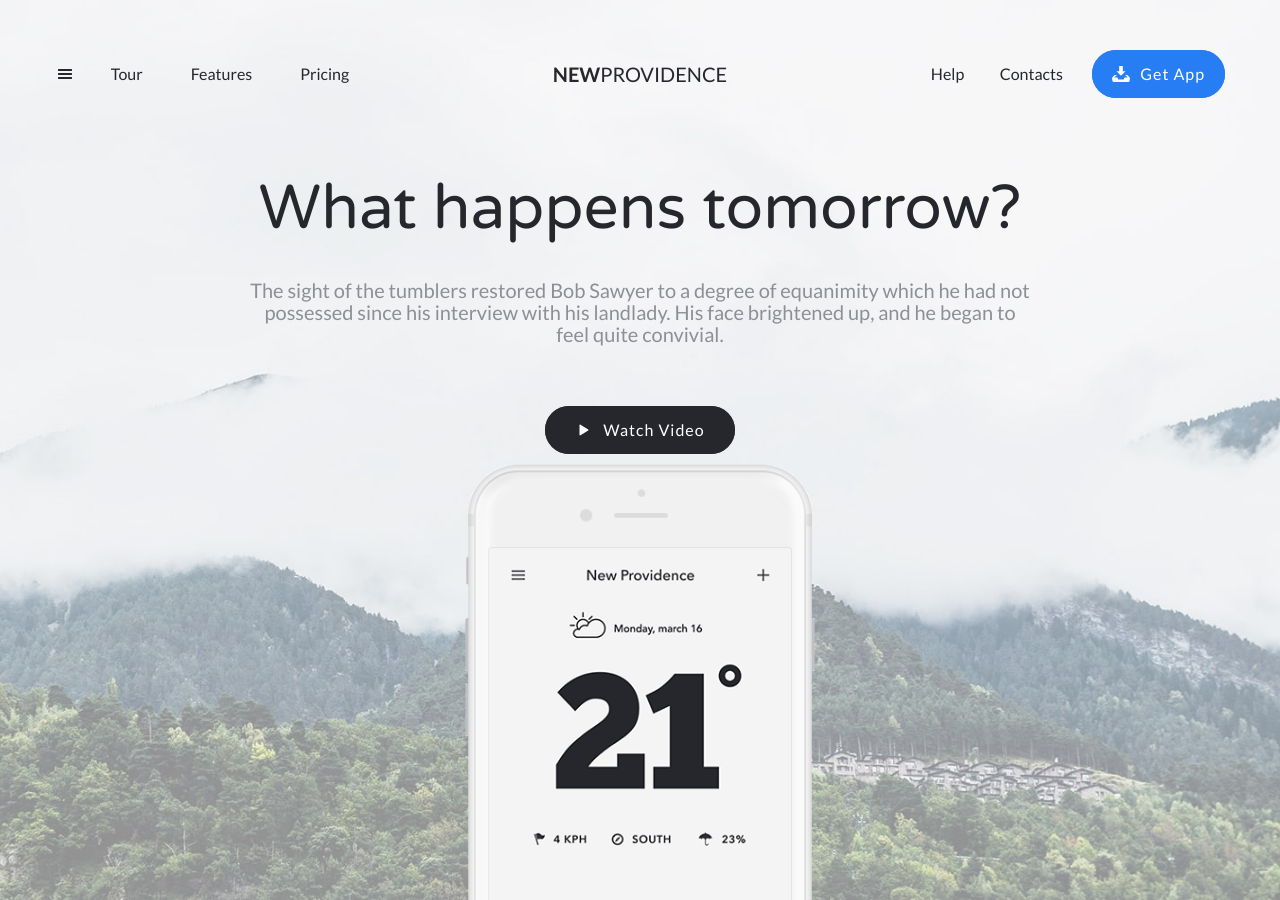
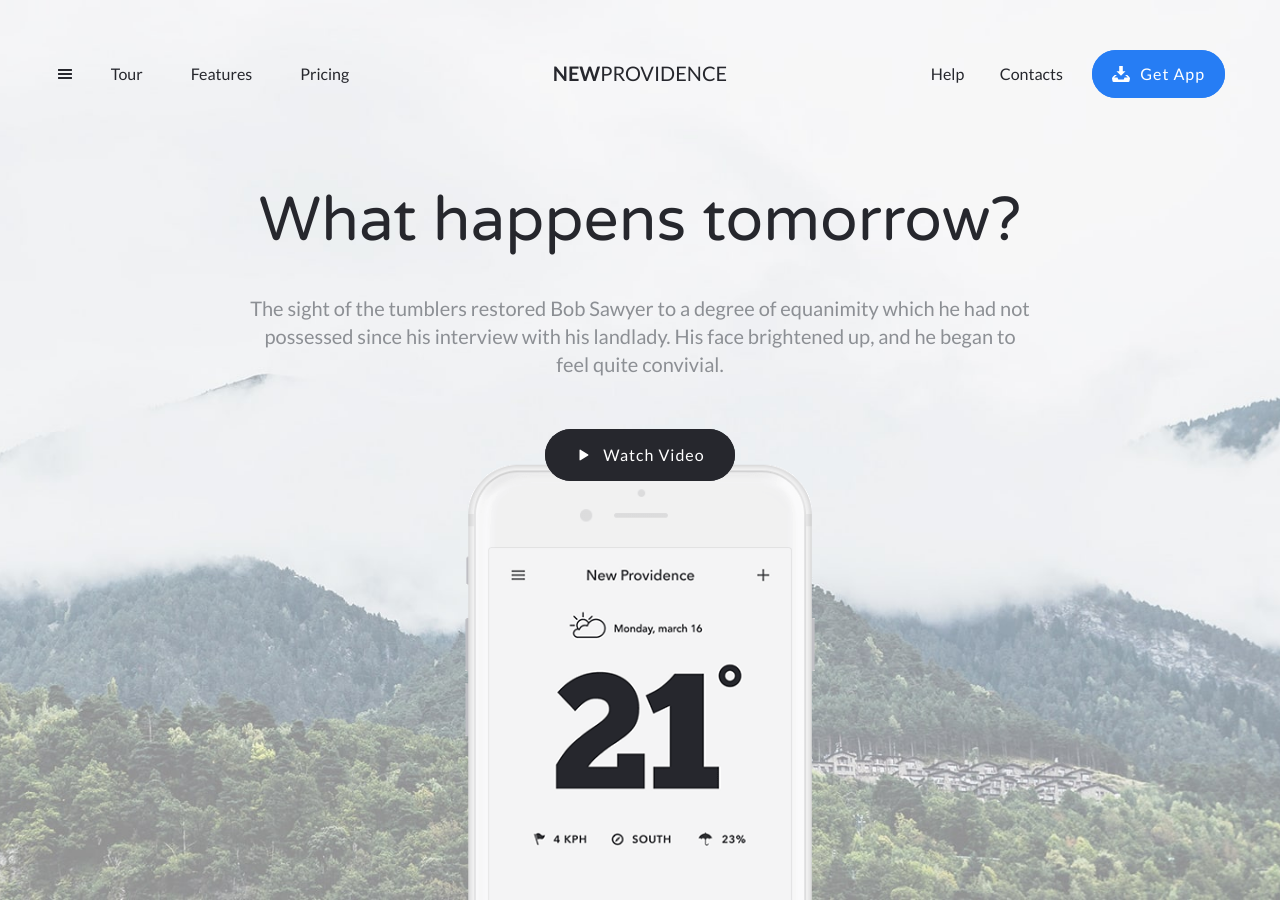
Before and after one commit to imaksweb/providence-test, a website: page index.html in a window 1280 px wide. Drawn offline with Linux system fonts and the light colour scheme.

Commit message:
Изменена типографика

```diff
--- a/index.html
+++ b/index.html
@@ -84,7 +84,7 @@
 
       <div class="section-intro__text-box">
         <h1 class="heading-primary heading-primary--animated">What happens tomorrow?</h1>
-        <p class="section-intro__paragraph section-intro__paragraph--animated">
+        <p class="paragraph section-intro__paragraph section-intro__paragraph--animated">
           The sight of the tumblers restored Bob Sawyer to a degree of equanimity which he had not possessed since his interview with his landlady. His face brightened up, and he began to feel quite convivial.
         </p>
         <a href="#" class="btn btn--large btn--dark-gray btn--animated">
--- a/scss/base/_typography.scss
+++ b/scss/base/_typography.scss
@@ -1,6 +1,7 @@
 body {
   font-family: $font-primary;
   font-weight: 400;
+  line-height: 1.4;
   color: $color-primary;
 }
 
@@ -13,7 +14,7 @@ body {
   font-size: 6.2rem;
   font-weight: 500;
   color: $color-secondary;
-  margin-bottom: 4rem;
+  margin-bottom: 3rem;
 
   &--animated {
     animation: MoveInLeft2 1s ease-out .8s;
@@ -28,3 +29,11 @@ body {
     font-size: 4rem;
   }
 }
+
+.paragraph {
+  font-size: 2rem;
+
+  @include respond(phone) {
+    font-size: 1.8rem;
+  }
+}
--- a/scss/pages/_home.scss
+++ b/scss/pages/_home.scss
@@ -30,9 +30,8 @@
   }
 
   &__paragraph {
-    font-size: 2rem;
     width: 67%;
-    margin: 0 auto 6rem;
+    margin: 0 auto 5rem;
 
     @include respond(tablet-land) {
       width: 90%;
@@ -40,7 +39,6 @@
 
     @include respond(phone) {
       width: 95%;
-      font-size: 1.8rem;
     }
 
     &--animated {
```
Also changed, not shown: css/style.css.
